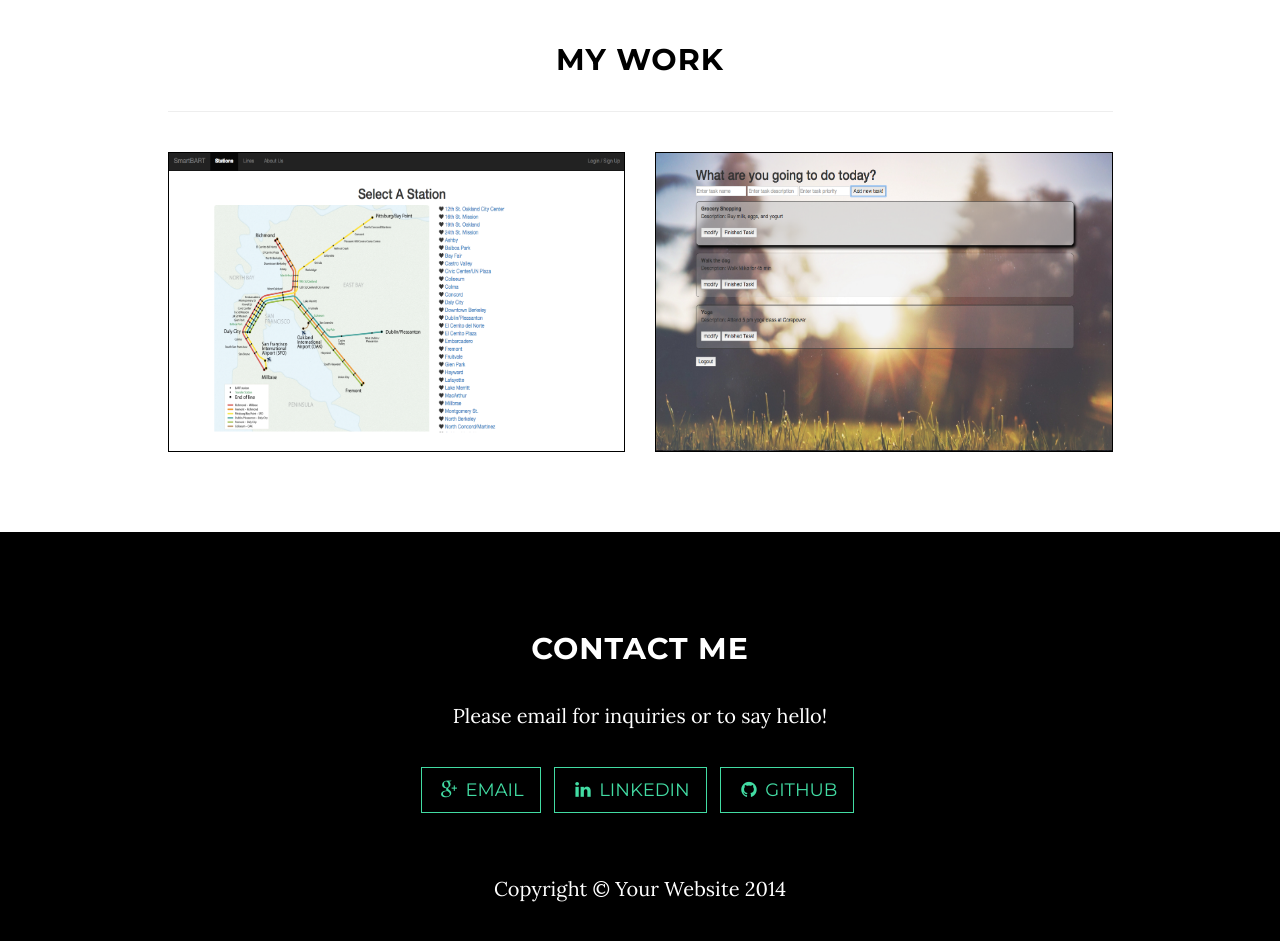
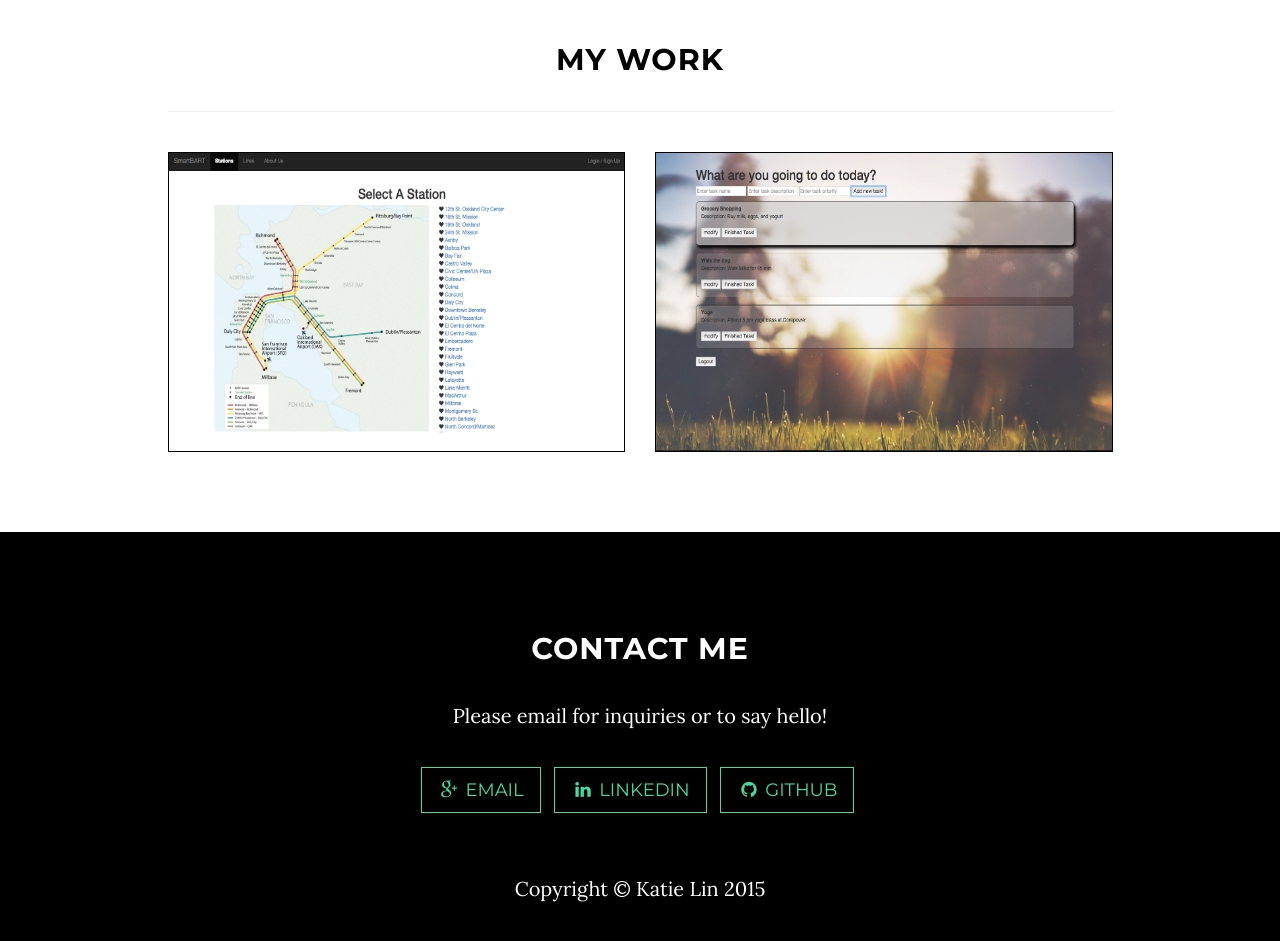
Before and after one commit to katiejenn/katiejenn.github.io, a plain HTML site: page index.html in a window 1280 px wide. Shown: the part 1614-2555 px from the top of the page. Drawn offline with Linux system fonts and the light colour scheme; some packages are replaced by stand-ins of ours.

Commit message:
changed copyright message

```diff
--- a/index.html
+++ b/index.html
@@ -166,7 +166,7 @@
     <!-- Footer -->
     <footer>
         <div class="container text-center">
-            <p>Copyright &copy; Your Website 2014</p>
+            <p>Copyright &copy; Katie Lin 2015</p>
         </div>
     </footer>
 
```
